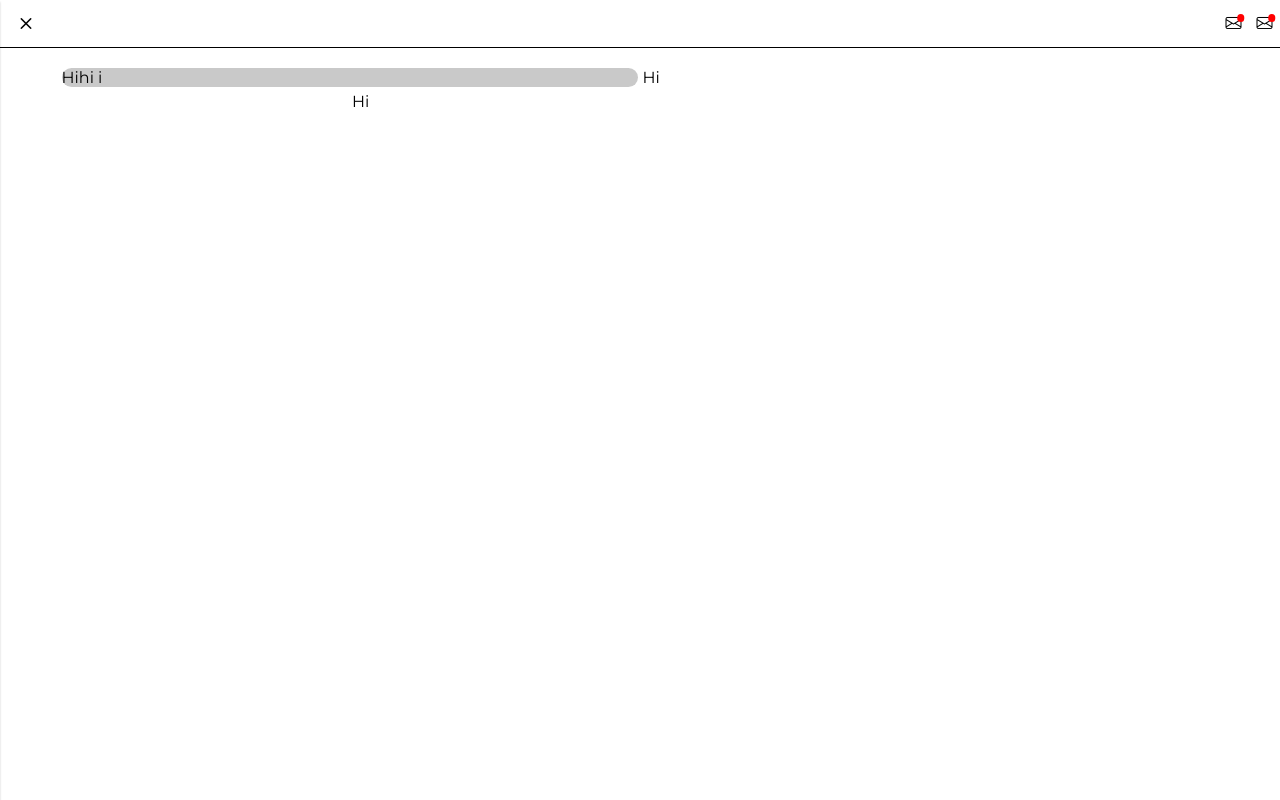
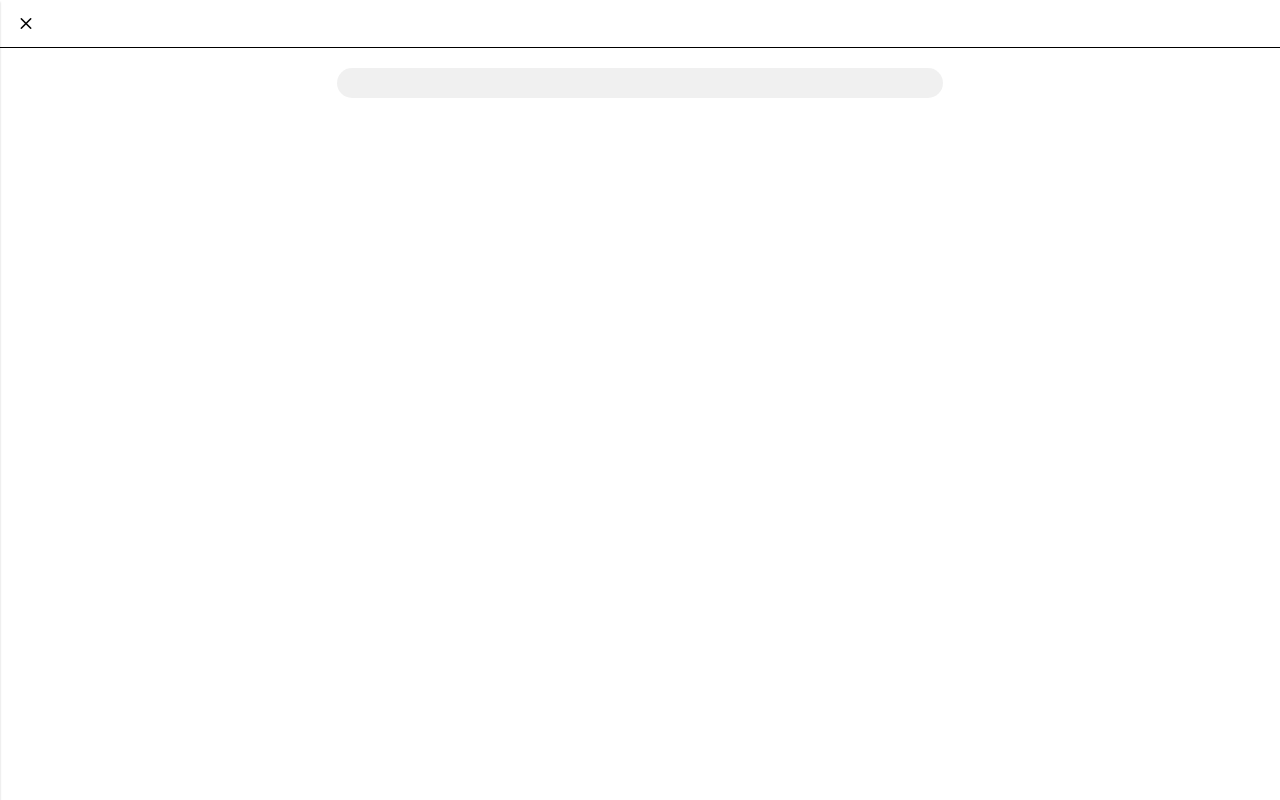
Before and after one commit to makinde-ayooluwa/shopmmerce, a React (Vite) app: page /admin in a window 1280 px wide. Built offline with nearby package versions, Linux system fonts and the light colour scheme.

Commit message:
Shopmmerce

```diff
--- a/src/components/Router.jsx
+++ b/src/components/Router.jsx
@@ -98,14 +98,7 @@ export default function Router() {
                           gap: 15,
                         }}
                       >
-                        <div>
-                          <div className="badge"></div>
-                          <i className="bi bi-envelope"></i>
-                        </div>
-                        <div>
-                          <div className="badge"></div>
-                          <i className="bi bi-envelope"></i>
-                        </div>
+
                       </div>
                     </div>
                     <Outlet />
--- a/src/components/admin/Sidebar.jsx
+++ b/src/components/admin/Sidebar.jsx
@@ -14,7 +14,7 @@ export default function Sidebar({sidebarStyle, setSidebarStyle}) {
         {
           id: 1,
           title: "Overview",
-          link: "/admin",
+          link: "/admin/dashboard",
         },
       ],
     },
--- a/src/components/user/Header.jsx
+++ b/src/components/user/Header.jsx
@@ -35,11 +35,6 @@ export default function Header() {
       id: 2,
       title: "Categories",
       link: "/categories",
-    },
-    {
-      id: 3,
-      title: "Admin",
-      link: "/admin",
     },
   ];
   function toggleNavbar() {
--- a/src/pages/admin/Dashboard.jsx
+++ b/src/pages/admin/Dashboard.jsx
@@ -2,29 +2,25 @@ export default function Dashboard() {
   return (
     <>
       <div style={{ width: "100%", overflow: "hidden" }}>
-        <div style={{ display: "flex", flexWrap: "wrap", gap: 5, justifyContent: 'center',alignItems: 'center',marginTop: 20 }}>
+        <div
+          style={{
+            display: "flex",
+            flexWrap: "wrap",
+            gap: 5,
+            justifyContent: "center",
+            alignItems: "center",
+            marginTop: 20,
+          }}
+        >
           <div
             style={{
               width: "45%",
-              borderRadius: 12,
-              background:"rgba(0, 0, 0, 0.21)"
+              borderRadius: 20,
+              background: "rgba(185, 185, 185, 0.21)",
+              padding: 15,
             }}
           >
-            Hihi i
-          </div>
-          <div
-            style={{
-              width: "45%",
-            }}
-          >
-            Hi
-          </div>
-          <div
-            style={{
-              width: "45%",
-            }}
-          >
-            Hi
+
           </div>
         </div>
       </div>
```
Also changed, not shown: vercel.json (added), 3 other files (tests, documents, lock files or other folders).
